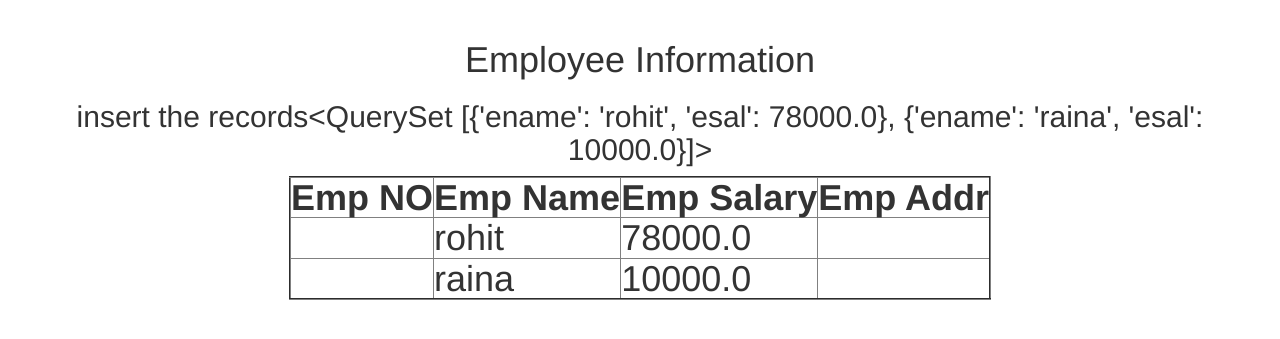
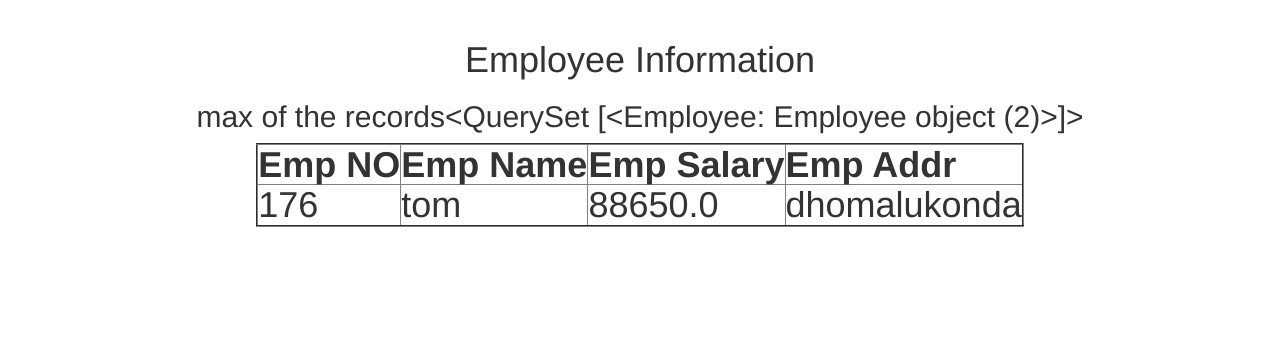
Before and after one commit to sivaram1511/djangoOrmgitproject, a Django app: page / in a window 1280 px wide. Shown: the top 339 px of the page. Run offline with Django 3.2, Linux system fonts and the light colour scheme; data comes from the database, SQL or seed files in the repository; both versions use the stored data as it was after the commit; some libraries are stand-ins or nearby versions.

Commit message:
case insensitive iexacet command

```diff
--- a/testapp/templates/testapp/index.html
+++ b/testapp/templates/testapp/index.html
@@ -2,7 +2,7 @@
 {%extends 'testapp/base.html'%}
   {%block body_block%}
 <h1>Employee Information</h1>
-<h2>insert the records{{employee}}</h2>
+<h2>max of the records{{employee}}</h2>
 
    <table border="2">
        <thead>
--- a/testapp/views.py
+++ b/testapp/views.py
@@ -5,13 +5,20 @@ from django.db.models.functions import Lower
 # Create your views here.
 def display_view(request):
     #qs=Employee.objects.filter(~Q(eno__lt=100))
-    qs=Employee.objects.filter(ename__startswith='r').values('ename','esal')
-
-    print(qs.query)
+    #qs=Employee.objects.all().aggregate(Max('esal'))
+    #qs=Employee.objects.exclude(esal=99870).order_by("-esal")
+    #a=set()
+    #qs=Employee.objects.order_by('-esal')
+    #for i in qs:
+       # a.add(i.esal)
+    #c=sorted(a)
+    #print(c)
+    #xy=Employee.objects.filter(esal=c[-2])
+    qs=Employee.objects.filter(ename__iexact="TOm")
 
 
 
     return render(request,'testapp/index.html',{'employee':qs})
 def aggregate_view(request):
-   sumofesal=Employee.objects.count()
-   return render(request,'testapp/index.html',{"sumsal":sumofesal})
+   qs=Employee.objects.all().exclude(esal=5000)
+   return render(request,'testapp/index.html',{"maxsal":qs})
```
Also changed, not shown: db.sqlite3.
